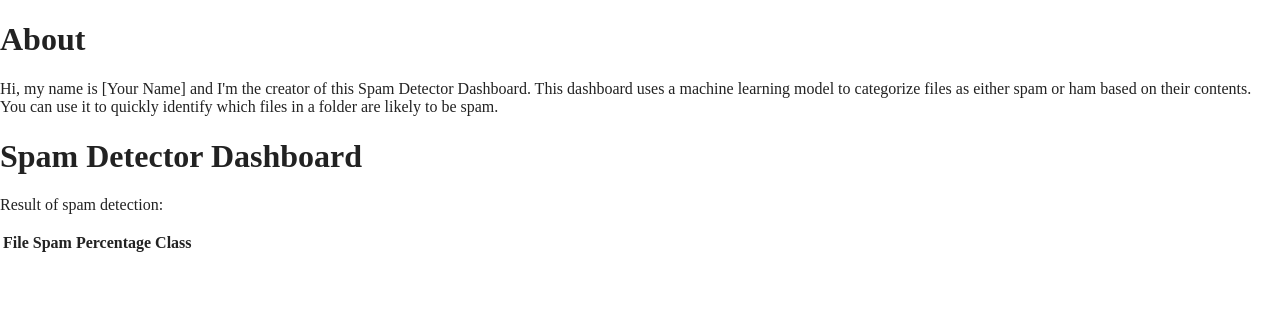
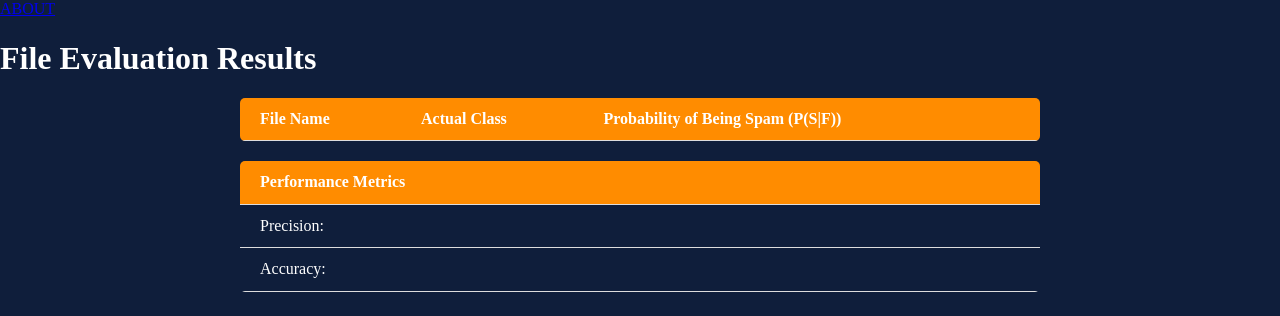
Before and after one commit to Aitezazuddin/Assignment1, a website built with Parcel: page SpamDetectorClient/index.html in a window 1280 px wide. Built offline with nearby package versions, Linux system fonts and the light colour scheme; files whose address does not match are found by name.

Commit message:
Assignment 1

```diff
--- /dev/null
+++ b/SpamDetectorClient/css/about.css
@@ -0,0 +1,53 @@
+body {
+    background-color: #0f1c21;
+    color: #fff;
+    font-family: Arial, sans-serif;
+  }
+
+  h1 {
+    font-size: 3em;
+    text-align: center;
+    color: #ff9505;
+  }
+
+  p {
+    font-size: 1.2em;
+    margin: 20px;
+  }
+
+  a {
+    color: #fff;
+  }
+
+  a:hover {
+    color: #ff9505;
+  }
+
+  /* added styles for aesthetic colors */
+  .about-wrapper {
+    background-color: #1d3c4b;
+    padding: 20px;
+    margin: 50px auto;
+    width: 80%;
+    border-radius: 10px;
+    box-shadow: 0px 0px 10px rgba(255, 149, 5, 0.5);
+  }
+
+  .about-header {
+    color: #ff9505;
+    font-size: 2em;
+    margin-bottom: 20px;
+  }
+
+  .about-content {
+    color: #fff;
+    font-size: 1.2em;
+  }
+
+  .about-content a {
+    color: #ff9505;
+  }
+
+  .about-content a:hover {
+    color: #fff;
+  }
--- /dev/null
+++ b/SpamDetectorClient/css/styles.css
@@ -0,0 +1,67 @@
+/* Reset default browser styles */
+* {
+    margin: 0;
+    padding: 0;
+    box-sizing: border-box;
+  }
+
+  /* Set a dark blue background for the whole page */
+  body {
+    background-color: #0f1e3b;
+    color: #fff;
+  }
+
+  /* Add padding to the table and style table headers */
+  table {
+    border-collapse: collapse;
+    width: 100%;
+    max-width: 800px;
+    margin: 20px auto;
+    border-radius: 5px;
+    overflow: hidden;
+  }
+
+  thead {
+    background-color: #ff8c00;
+    color: #fff;
+  }
+
+  th,
+  td {
+    padding: 12px;
+    text-align: left;
+    border-bottom: 1px solid #ddd;
+  }
+
+  th:first-child,
+  td:first-child {
+    padding-left: 20px;
+  }
+
+  th:last-child,
+  td:last-child {
+    padding-right: 20px;
+  }
+
+  /* Style the second table for precision and accuracy */
+  #metrics {
+    width: 100%;
+    max-width: 400px;
+    margin: 20px auto;
+    border-radius: 5px;
+    overflow: hidden;
+    background-color: #f9d5c3;
+    color: #444;
+  }
+
+  #metrics th,
+  #metrics td {
+    padding: 10px;
+    text-align: center;
+    border-bottom: 1px solid #ddd;
+  }
+
+  #metrics th {
+    background-color: #ffa07a;
+    color: #fff;
+  }
--- a/SpamDetectorClient/index.html
+++ b/SpamDetectorClient/index.html
@@ -1,46 +1,70 @@
-
 <!doctype html>
 <html class="no-js" lang="">
+
 <head>
   <meta charset="utf-8">
-  <title>Spam Detector Dashboard</title>
+  <title>Spam detector</title>
   <meta name="description" content="">
   <meta name="viewport" content="width=device-width, initial-scale=1">
+
   <meta property="og:title" content="">
   <meta property="og:type" content="">
   <meta property="og:url" content="">
   <meta property="og:image" content="">
+
   <link rel="manifest" href="site.webmanifest">
   <link rel="apple-touch-icon" href="icon.png">
   <!-- Place favicon.ico in the root directory -->
+
   <link rel="stylesheet" href="css/normalize.css">
-  <link rel="stylesheet" href="css/main.css">
+  <link rel="stylesheet" href="css/styles.css">
+
   <meta name="theme-color" content="#fafafa">
 </head>
+
 <body>
-  <header>
-    <h1>About</h1>
-    <p>Hi, my name is [Your Name] and I'm the creator of this Spam Detector Dashboard. This dashboard uses a machine learning model to categorize files as either spam or ham based on their contents. You can use it to quickly identify which files in a folder are likely to be spam.</p>
-  </header>
-  <main>
-    <h1>Spam Detector Dashboard</h1>
-    <p>Result of spam detection:</p>
+  <nav>
+    <a href="about.html">ABOUT</a>
+  </nav>
+
+  <div class="container">
+    <h1>File Evaluation Results</h1>
+
     <table>
       <thead>
         <tr>
-          <th>File</th>
-          <th>Spam Percentage</th>
-          <th>Class</th>
+          <th>File Name</th>
+          <th>Actual Class</th>
+          <th>Probability of Being Spam (P(S|F))</th>
         </tr>
       </thead>
-      <tbody id="table-body">
-        <!-- Table data will be populated by JavaScript -->
+      <tbody id="file-evaluation-results">
       </tbody>
     </table>
-  </main>
+
+    <table>
+      <thead>
+        <tr>
+          <th colspan="2">Performance Metrics</th>
+        </tr>
+      </thead>
+      <tbody>
+        <tr>
+          <td>Precision:</td>
+          <td id="precision"></td>
+        </tr>
+        <tr>
+          <td>Accuracy:</td>
+          <td id="accuracy"></td>
+        </tr>
+      </tbody>
+    </table>
+  </div>
+
   <script src="js/vendor/modernizr-3.11.2.min.js"></script>
   <script src="js/plugins.js"></script>
   <script src="js/main.js"></script>
+
   <!-- Google Analytics: change UA-XXXXX-Y to be your site's ID. -->
   <script>
     window.ga = function () { ga.q.push(arguments) }; ga.q = []; ga.l = +new Date;
@@ -48,4 +72,5 @@
   </script>
   <script src="https://www.google-analytics.com/analytics.js" async></script>
 </body>
+
 </html>
```
Also changed, not shown: SpamDetectorClient/about.html (+5 -2 lines).
